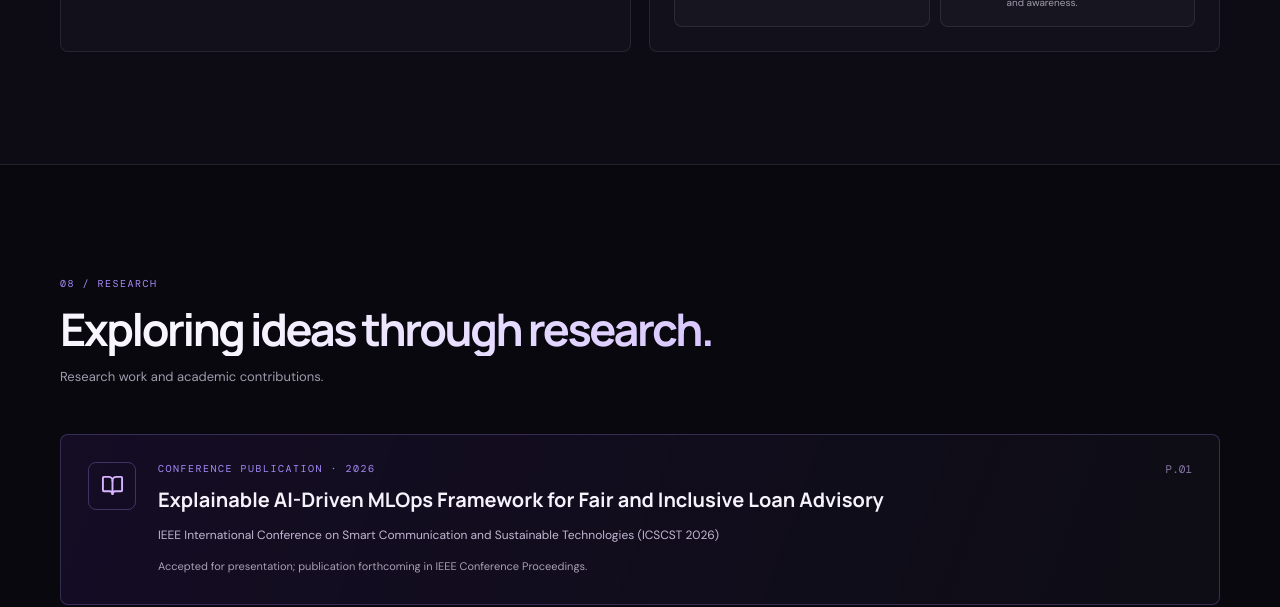
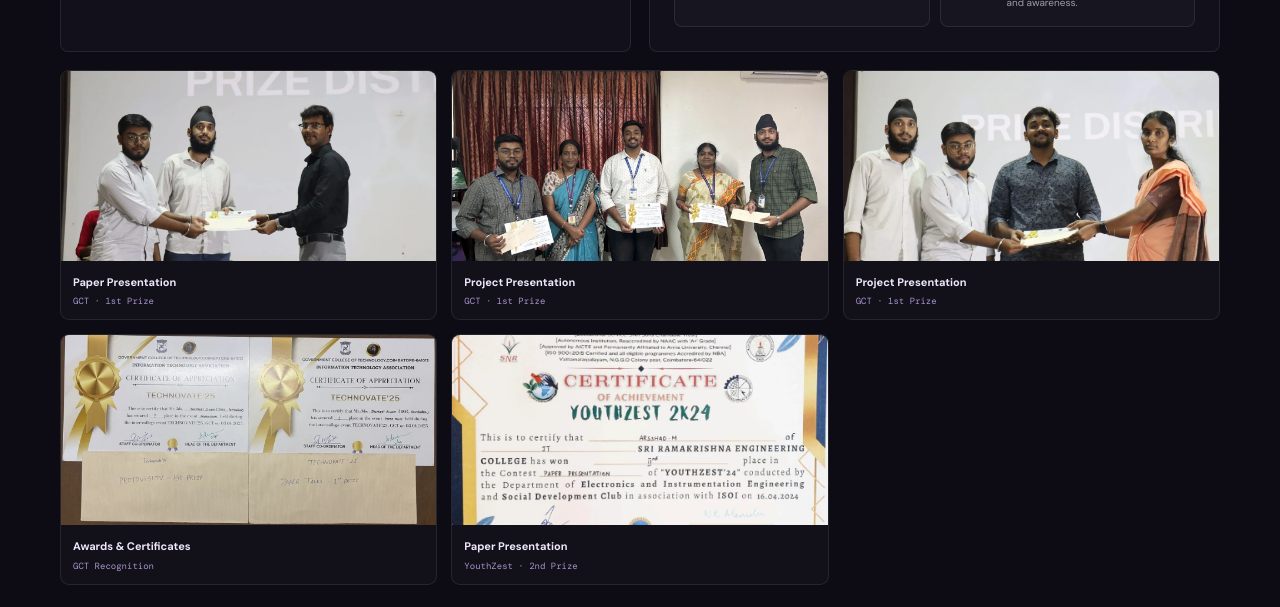
Before and after one commit to arsshad-13/arsshad-portfolio, a Next.js app: page / in a window 1280 px wide. Shown: the part 8676-9283 px from the top of the page. Built offline with nearby package versions, Linux system fonts and the light colour scheme.

Commit message:
Add recognition photo gallery

```diff
--- a/src/components/Portfolio.tsx
+++ b/src/components/Portfolio.tsx
@@ -7,6 +7,14 @@ import { achievements, careerMilestone, certifications, experience, leadership,
 
 const nav = [{ label: 'About', href: '#about' }, { label: 'Experience', href: '#experience' }, { label: 'Projects', href: '#projects' }, { label: 'Skills', href: '#skills' }, { label: 'Education', href: '#education' }, { label: 'Leadership', href: '#leadership' }, { label: 'Recognition', href: '#achievements' }, { label: 'Research', href: '#publications' }, { label: 'Contact', href: '#contact' }];
 const fade = { hidden: { opacity: 0, y: 22 }, visible: { opacity: 1, y: 0, transition: { duration: 0.55 } } };
+
+const recognitionGallery = [
+  { title: 'Paper Presentation', event: 'GCT · 1st Prize', image: '/images/gct-paper.webp' },
+  { title: 'Project Presentation', event: 'GCT · 1st Prize', image: '/images/gct-project-1.webp' },
+  { title: 'Project Presentation', event: 'GCT · 1st Prize', image: '/images/gct-project-2.webp' },
+  { title: 'Awards & Certificates', event: 'GCT Recognition', image: '/images/gct-prizes.webp' },
+  { title: 'Paper Presentation', event: 'YouthZest · 2nd Prize', image: '/images/youthzest-certificate.webp' },
+];
 
 const techSlugs: Record<string, string> = {
   'Java': 'java', 'Python': 'python', 'SQL': 'postgresql', 'C++': 'cplusplus', 'C': 'c',
@@ -63,7 +71,7 @@ export default function Portfolio() {
 
     <section className="section-wrap content-section" id="leadership"><SectionHeading eyebrow="06 / LEADERSHIP & OWNERSHIP" title="Learning beyond the classroom." note="Club participation and collaborative experiences."/><div className="leadership-grid">{leadership.map((item, i) => <article className="leadership-card" key={item.organization}><span className="leadership-index">0{i + 1}</span><div><h3>{item.role}</h3><p>{item.organization}</p></div><Layers3 size={20}/></article>)}</div></section>
 
-    <section className="achievements-section" id="achievements"><div className="section-wrap content-section"><SectionHeading eyebrow="07 / RECOGNITION" title="Milestones along the way." note="A few moments and credentials I'm proud of."/><div className="recognition-grid"><div className="recognition-panel"><div className="panel-title"><Trophy size={19}/><h3>Achievements & participation</h3></div>{achievements.map((item, i) => <div className="recognition-item" key={item}><span>0{i + 1}</span><p>{item}</p><Award size={16}/></div>)}</div><div className="recognition-panel cert-panel"><div className="panel-title"><Award size={19}/><h3>Certifications</h3></div><div className="cert-grid">{certifications.map(item => <article className="cert-card" key={item.provider + item.name}><div className="cert-logo">{item.logo ? <img src={item.logo} alt="" loading="lazy"/> : <Award size={21}/>}</div><div><span className="cert-provider">{item.provider}</span><h4>{item.name}</h4><p>{item.description}</p></div><span className="cert-arrow">↗</span></article>)}</div></div></div></div></section>
+    <section className="achievements-section" id="achievements"><div className="section-wrap content-section"><SectionHeading eyebrow="07 / RECOGNITION" title="Milestones along the way." note="A few moments and credentials I'm proud of."/><div className="recognition-grid"><div className="recognition-panel"><div className="panel-title"><Trophy size={19}/><h3>Achievements & participation</h3></div>{achievements.map((item, i) => <div className="recognition-item" key={item}><span>0{i + 1}</span><p>{item}</p><Award size={16}/></div>)}</div><div className="recognition-panel cert-panel"><div className="panel-title"><Award size={19}/><h3>Certifications</h3></div><div className="cert-grid">{certifications.map(item => <article className="cert-card" key={item.provider + item.name}><div className="cert-logo">{item.logo ? <img src={item.logo} alt="" loading="lazy"/> : <Award size={21}/>}</div><div><span className="cert-provider">{item.provider}</span><h4>{item.name}</h4><p>{item.description}</p></div><span className="cert-arrow">↗</span></article>)}</div></div></div><div className="recognition-gallery" aria-label="Recognition photographs">{recognitionGallery.map(item => <figure className="recognition-photo" key={item.image}><img src={item.image} alt={item.title} loading="lazy"/><figcaption><strong>{item.title}</strong><span>{item.event}</span></figcaption></figure>)}</div></div></section>
 
     <section className="section-wrap content-section" id="publications"><SectionHeading eyebrow="08 / RESEARCH" title="Exploring ideas through research." note="Research work and academic contributions."/><div className="publication-card"><div className="publication-icon"><BookOpen size={23}/></div><div className="publication-body"><span className="eyebrow">CONFERENCE PUBLICATION · 2026</span><h3>{publications[0].title}</h3><p>{publications[0].venue}</p><div className="publication-status">{publications[0].status}</div></div><span className="publication-number">P.01</span></div></section>
 
```
